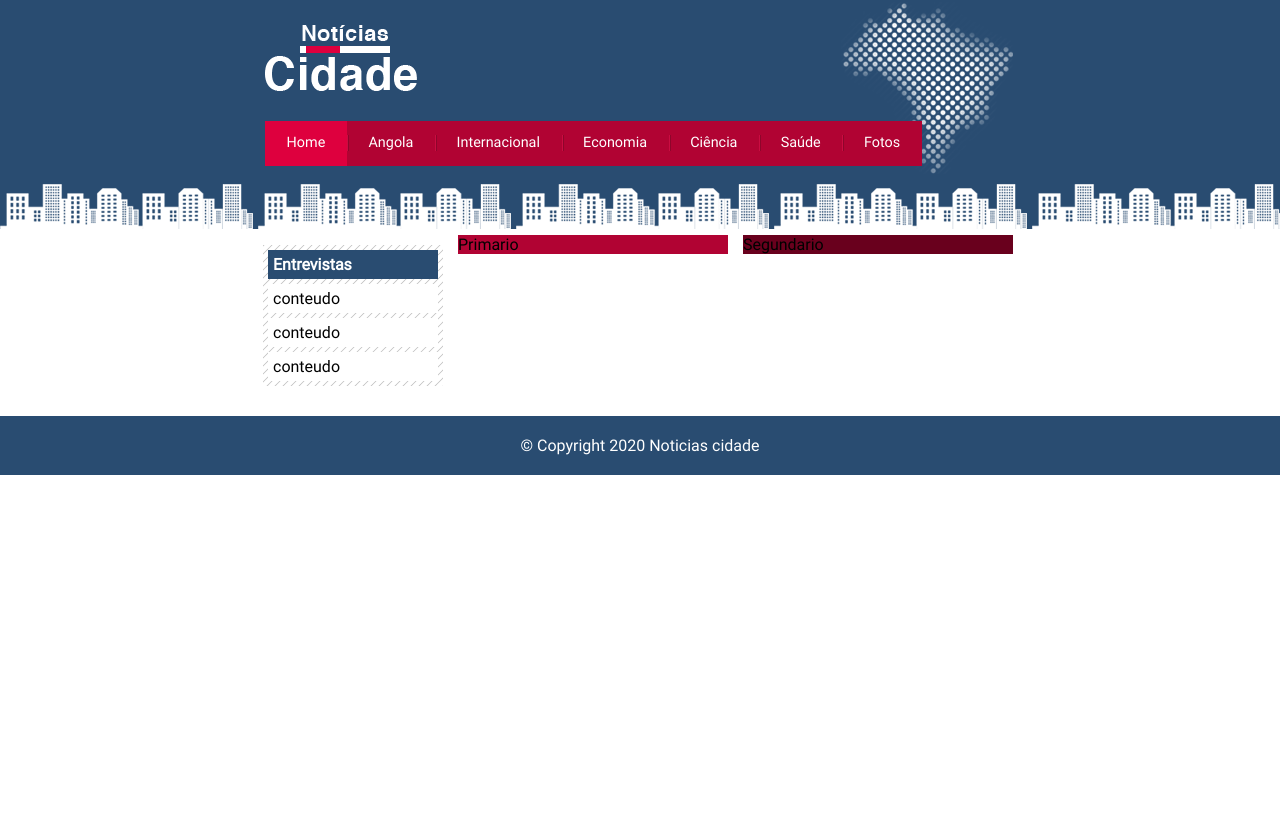
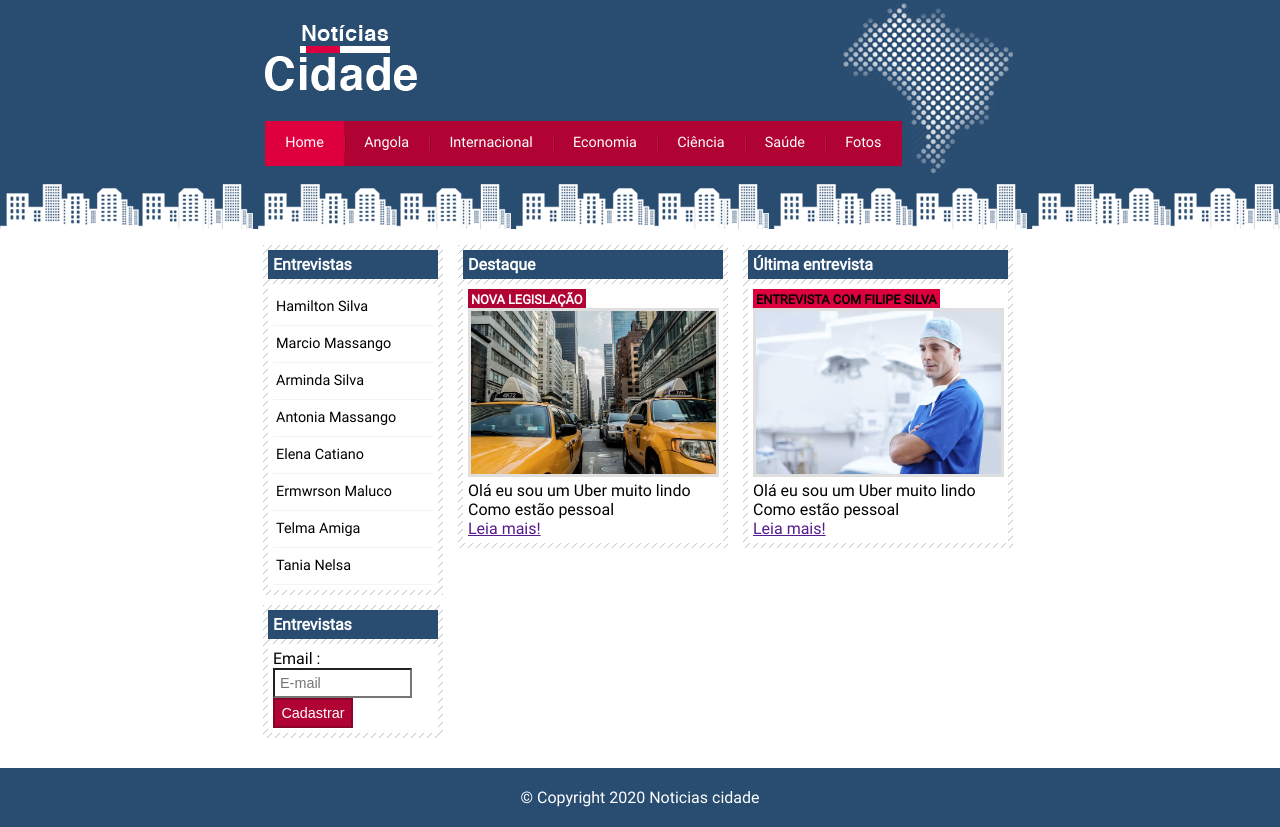
Before and after one commit to HamiltonMassango/WebSite-Cidade, a plain HTML site: page home.html in a window 1280 px wide. Before the commit the page ends 800 px from the top, so only its background shows below. Drawn offline with Linux system fonts and the light colour scheme.

Commit message:
working Layout

```diff
--- a/css/style.css
+++ b/css/style.css
@@ -45,7 +45,7 @@ ul{
 #topo ul a {
     font-size: 0.9em;
     display: block;
-    padding: 0.5em 1.5em;
+    padding: 0.5em 1.4em;
     line-height: 2.1em;
     text-decoration: none;
     color: #fff;
@@ -73,7 +73,6 @@ ul{
 #primario {
     width: 270px;
     float: left;
-    background: #b10333;
     margin: 0 0 20px 193px;
 }
 #duas-colunas #primario{
@@ -85,15 +84,34 @@ ul{
 }
 #segundario {
     width: 270px;
-    background: #69001d;
     margin: 0 0 20px 15px;
     float: left;
 }
 #lateral {
     width: 180px;
     float: left;
+    margin: 0 0 20px -750px;
+}
+/*Formatação de imagem */
 
-    margin: 0 0 20px -750px;
+img.imagem-pricipal {
+    width: 98%;
+    border: 3px solid #dfdfdf;
+}
+/*Formatação de cabeçario */
+h3 {
+    text-transform: uppercase;
+    display: inline;
+    font-size: 0.8em;
+    padding: 3px;
+}
+.destaque h3 {
+    background: #b10333;
+    color: #fff;
+}
+.entrevista h3 {
+    background: #de003e;
+
 }
 #rodape{
     clear: both;
@@ -124,3 +142,36 @@ h2 {
     padding: 5px;
     margin-top: 5px;
 }
+/* Formatar ul */
+#lateral ul a {
+    font-size: 0.9em;
+    display: block;
+    padding: 3px;
+    line-height: 30px;
+    text-decoration: none;
+    color: #000;
+    border-bottom: 1px solid #f3f3f3;
+}
+#lateral ul a:hover {
+    background: #f9f9f9 url('../img/marcador.png') no-repeat left center;
+    padding-left: 20px;
+    color: #a1a1a1;
+}
+label {
+    display: block;
+    cursor: pointer;
+}
+
+input{
+    padding: 5px;
+    width: 125px;
+    font-size: 0.9em;
+    background-color: #fff;
+}
+input.submit {
+    width: 80px;
+    color: #fff;
+    background-color: #b10333;
+    border: 2px solid #870529;
+    padding: 5px;
+}
--- a/home.html
+++ b/home.html
@@ -26,21 +26,67 @@
         </div>
         <!-- Fim do topo -->
         <div id="conteudo">
-            <div id="primario">Primario </div>
-            <div id="segundario">Segundario </div>
+            <div id="primario">
+                <div class="caixa destaque">
+                <h2 >Destaque</h2>
+                <div class="caixa-conteudo">
+                    <h3>Nova legislação</h3>
+                    <img class="imagem-pricipal" src="./img/taxi.jpg" alt="" width="100%">
+                    <p>
+                        Olá eu sou um Uber muito lindo
+                        Como estão pessoal
+                    </p>
+                    <a href="">Leia mais!</a>
+                </div>
+               </div>
+                </div>
+            <div id="segundario">
+                <div class="caixa entrevista">
+                    <h2 >Última entrevista </h2>
+                    <div class="caixa-conteudo">
+                        <h3>entrevista com filipe silva</h3>
+                        <img class="imagem-pricipal" src="./img/doutor.jpg" alt="" width="100%">
+                        <p>
+                            Olá eu sou um Uber muito lindo
+                            Como estão pessoal
+                        </p>
+                        <a href="">Leia mais!</a>
+                    </div>
+                   </div>
+                 </div>
             <!-- Inicio de lateral -->
             <div id="lateral">
                 <div class="caixa">
                     <h2>Entrevistas</h2>
                     <div class="caixa-conteudo">
-                        conteudo
+                        <ul>
+                            <li><a href="">Hamilton Silva</a></li>
+                            <li><a href="">Marcio Massango</a></li>
+                            <li><a href="">Arminda Silva</a></li>
+                            <li><a href="">Antonia Massango</a></li>
+                            <li><a href="">Elena Catiano </a></li>
+                            <li><a href="">Ermwrson Maluco</a></li>
+                            <li><a href="">Telma Amiga </a></li>
+                            <li><a href="">Tania Nelsa</a></li>
+                        </ul>
                     </div>
+
+                </div>
+                <div class="caixa">
+                    <h2>Entrevistas</h2>
                     <div class="caixa-conteudo">
-                        conteudo
+                        <form action="" method="get">
+
+                            <div>
+                                <label for="email">Email :</label>
+                                <input type="text" name="email" id="email" placeholder="E-mail" height="70px" />
+                            </div>
+                            <div>
+                                <input type="submit" class="submit" value="Cadastrar" />
+                            </div>
+                        </form>
                     </div>
-                    <div class="caixa-conteudo">
-                        conteudo
-                    </div>
+
                 </div>
             </div>
             <!-- Fim de lateral -->
```
